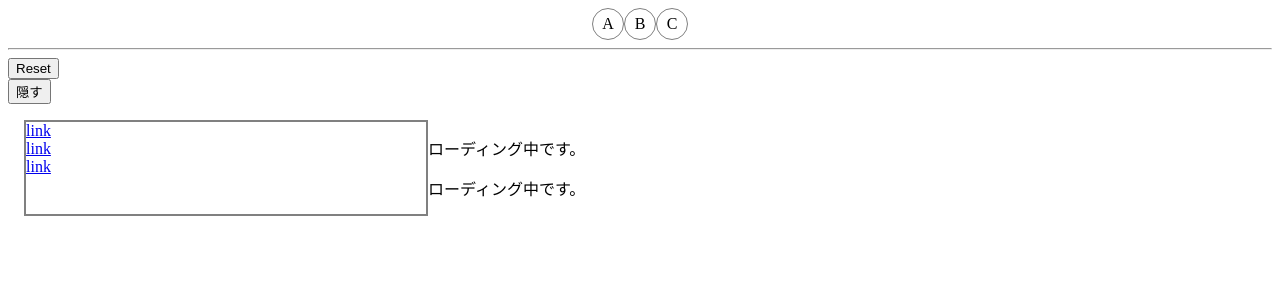
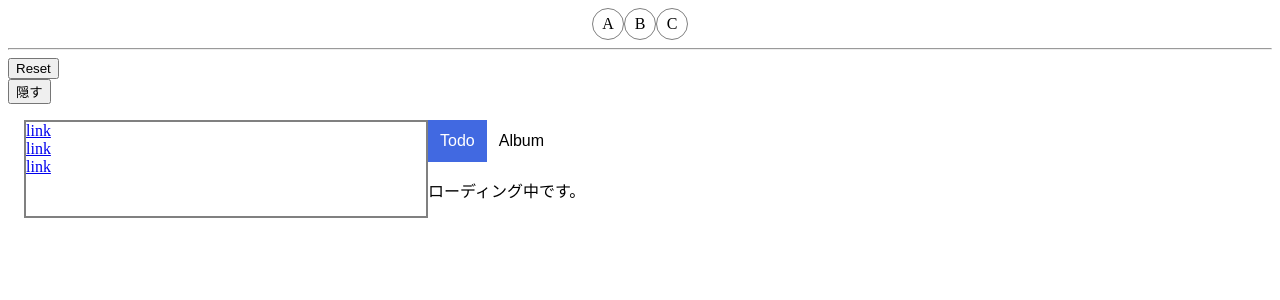
Before and after one commit to kento-yoshidu/LearningReact, a React (Create React App) app in the folder react18/: page / in a window 1280 px wide. Shown: the top 300 px of the page. Built offline with nearby package versions, Linux system fonts and the light colour scheme; no server answers.

Commit message:
✨ Update

```diff
--- a/react18/src/components/ReactQuery.tsx
+++ b/react18/src/components/ReactQuery.tsx
@@ -1,25 +1,52 @@
-import React, { Suspense } from 'react';
+import React, { Suspense, useState, useTransition } from 'react';
 import { ErrorBoundary } from 'react-error-boundary';
 
 import TodoList from "./TodoList"
 import Sidebar from "./Sidebar"
 import AlbumList from './AlbumList'
 
+type Tabs = "todo" | "album"
+
 const ReactQuery = () => {
+  const [selectedTab, setSelectedTab] = useState<Tabs>("todo")
+  const [isPending, startTransition] = useTransition()
+
+  const buttonStyle = {
+    padding: "12px",
+    fontSize: "16px",
+    border: "none",
+    opacity: isPending ? 0.5 : 1
+  }
+
+  const albumButtonStyle = {
+    ...buttonStyle,
+    backgroundColor: selectedTab === "album" ? 'royalblue' : "white",
+    color: selectedTab === "album" ? "white" : "black"
+  }
+
+  const todoButtonStyle = {
+    ...buttonStyle,
+    backgroundColor: selectedTab === "todo" ? 'royalblue' : "white",
+    color: selectedTab === "todo" ? "white" : "black"
+  }
+
+  const onClickTabButton = (tab: Tabs) => {
+    startTransition(() => {
+      setSelectedTab(tab)
+    })
+  }
+
   return (
     <div style={{ "display": "flex", "padding": "16px" }}>
       <Sidebar />
 
       <div style={{ flexGrow: 1 }}>
-        <ErrorBoundary fallback={<p>リストエラーです。</p>}>
-          <Suspense fallback={<p>ローディング中です。</p>}>
-            <AlbumList />
-          </Suspense>
-        </ErrorBoundary>
+        <button style={todoButtonStyle} onClick={() => onClickTabButton("todo")}>Todo</button>
+        <button style={albumButtonStyle} onClick={() => onClickTabButton("album")}>Album</button>
 
         <ErrorBoundary fallback={<p>リストエラーです。</p>}>
           <Suspense fallback={<p>ローディング中です。</p>}>
-            <TodoList />
+            {selectedTab === 'todo' ? <TodoList /> : <AlbumList />}
           </Suspense>
         </ErrorBoundary>
       </div>
```
